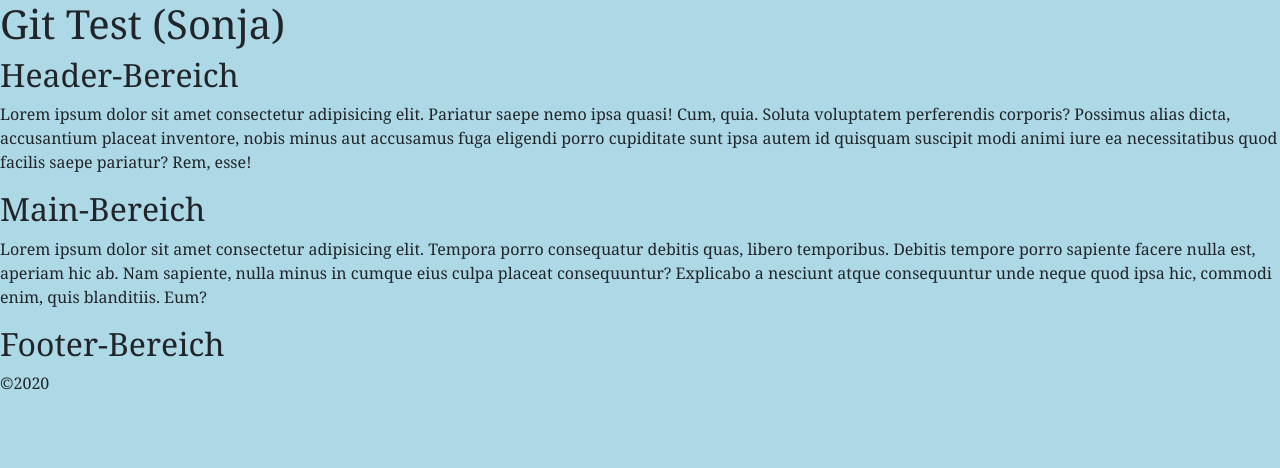
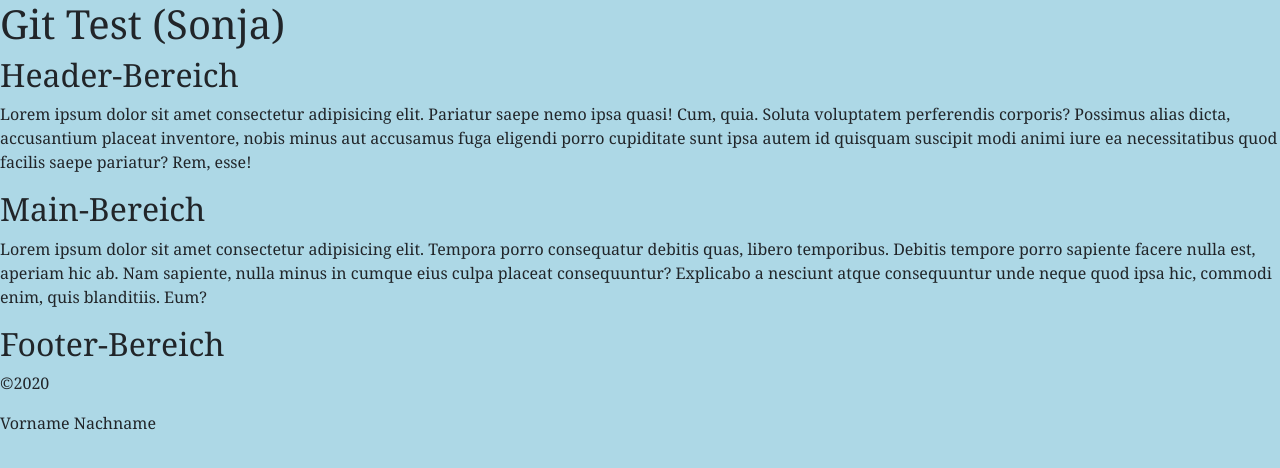
Before and after one commit to sonja167/wifi, a plain HTML site: page index.html in a window 1280 px wide. Drawn offline with nearby package versions, Linux system fonts and the light colour scheme.

Commit message:
Footer Variante 2

```diff
--- a/index.html
+++ b/index.html
@@ -39,6 +39,7 @@
     <footer>
       <h2>Footer-Bereich</h2>
       <p>&copy2020</p>
+      <p>Vorname Nachname</p>
     </footer>
   </body>
 </html>
```
